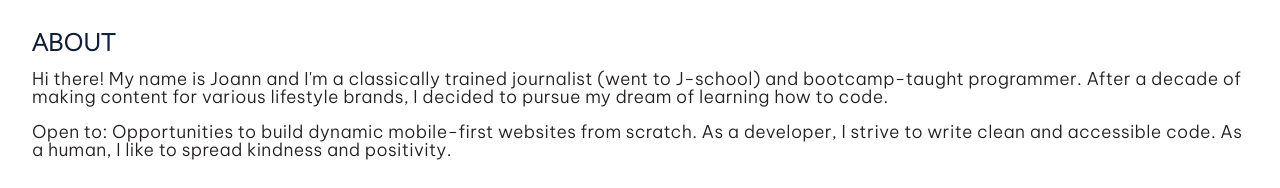
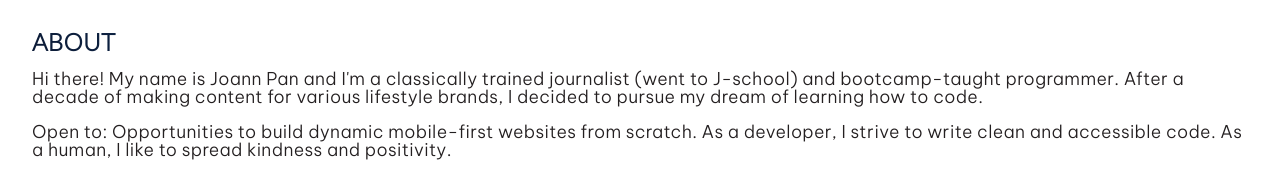
Before and after one commit to JLPinthecity/portfolio, a React (Create React App) app: page /about in a window 1280 px wide. Shown: the part 223-411 px from the top of the page. Built offline with nearby package versions, Linux system fonts and the light colour scheme; a web font is replaced by a local one.

Commit message:
add last name to main for seo

```diff
--- a/src/components/About.js
+++ b/src/components/About.js
@@ -13,10 +13,10 @@ function About() {
           <div className="about-title">ABOUT</div>
 
           <div className="summary">
-            Hi there! My name is Joann and I'm a classically trained journalist
-            (went to J-school) and bootcamp-taught programmer. After a decade of
-            making content for various lifestyle brands, I decided to pursue my
-            dream of learning how to code.
+            Hi there! My name is Joann Pan and I'm a classically trained
+            journalist (went to J-school) and bootcamp-taught programmer. After
+            a decade of making content for various lifestyle brands, I decided
+            to pursue my dream of learning how to code.
             <br />
             <br />
             Open to: Opportunities to build dynamic mobile-first websites from
--- a/src/components/Main.js
+++ b/src/components/Main.js
@@ -17,7 +17,7 @@ function Main() {
 
         <div className="right-side">
           <div className="summary">
-            Hi there! I'm Joann, a full-stack developer and content creator
+            Hi there! I'm Joann Pan, a full-stack developer and content creator
             based in NYC.
           </div>
 
@@ -38,7 +38,7 @@ function Main() {
           </div>
 
           <div className="button-wrapper">
-            <Link to="/about">Learn More</Link>
+            <Link to="/about">Learn more</Link>
           </div>
         </div>
       </div>
```
